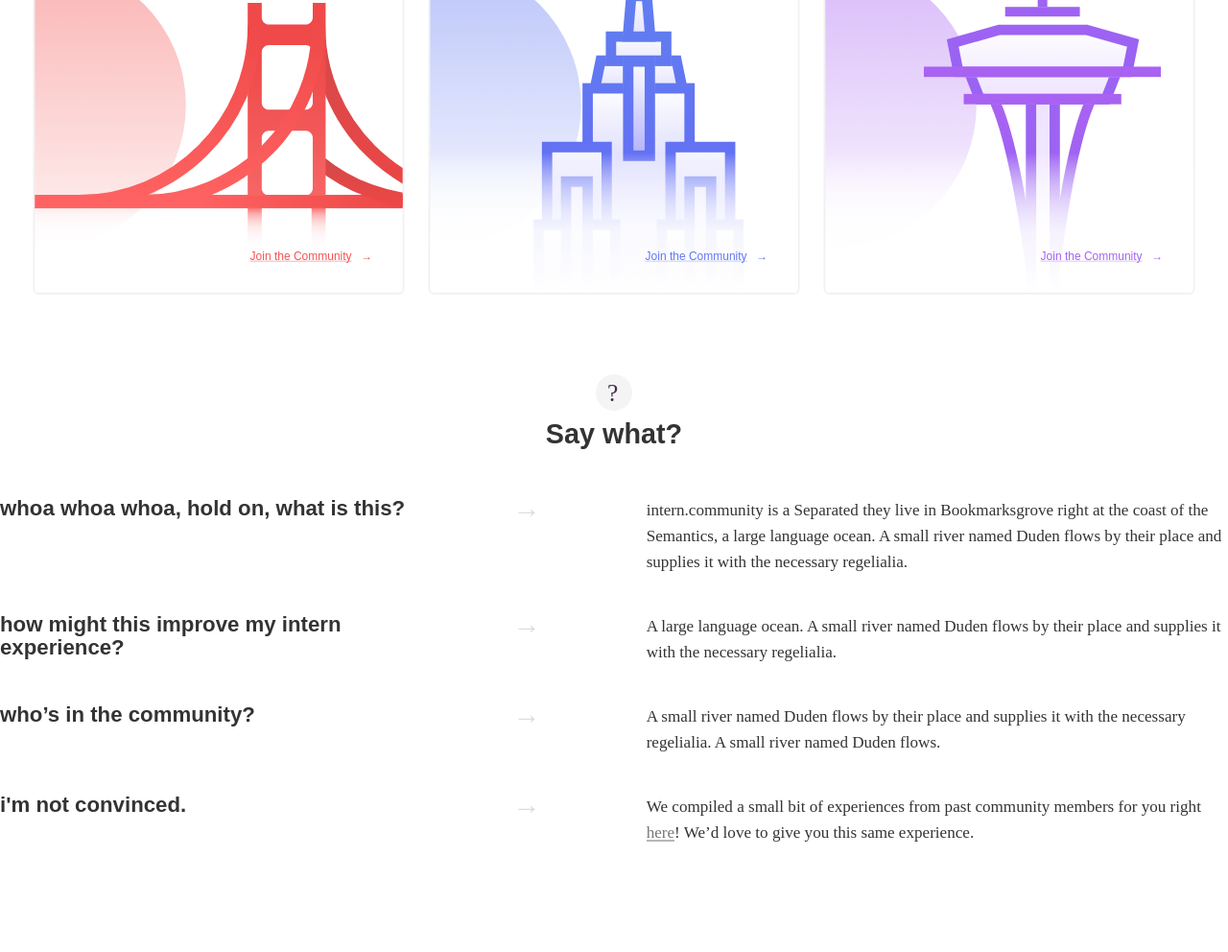
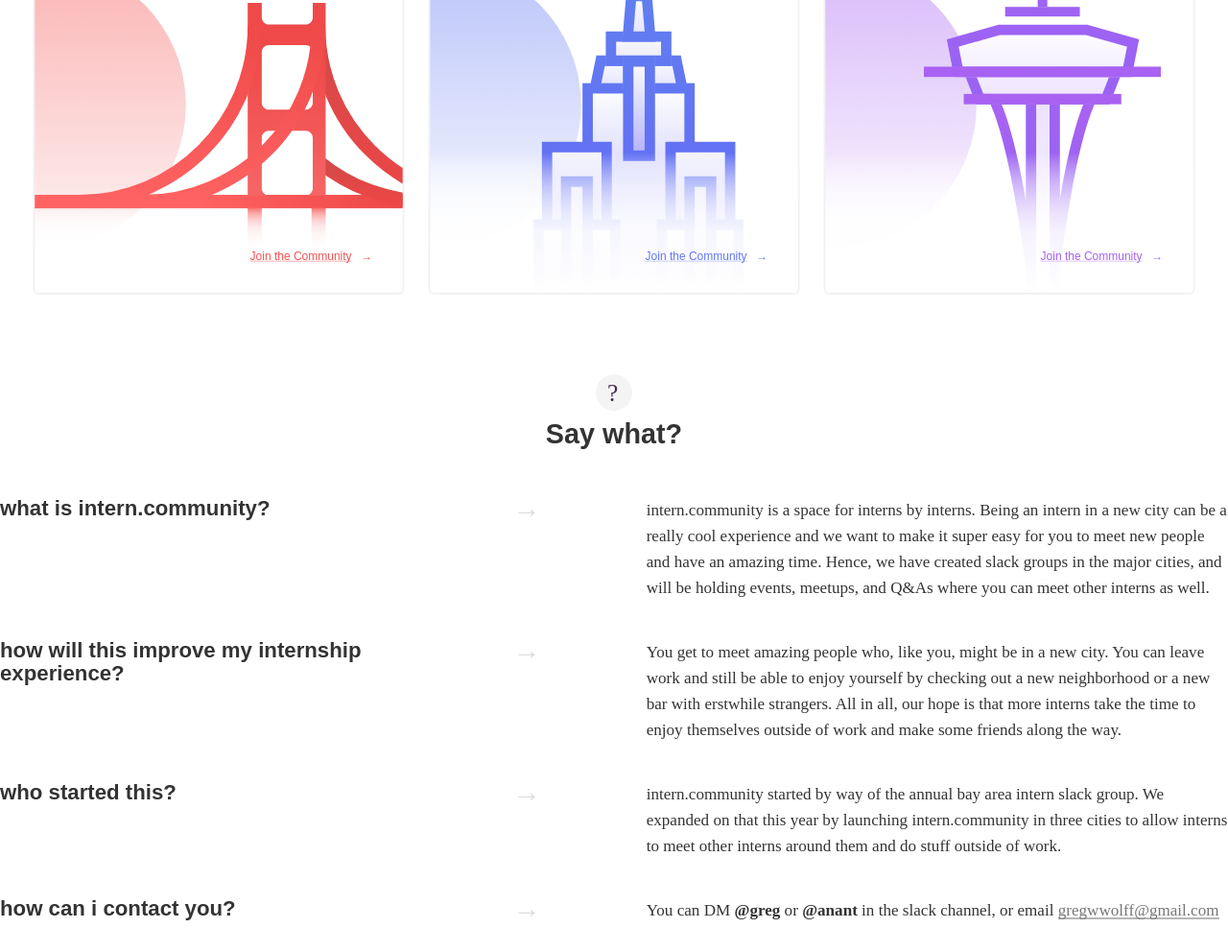
Before and after one commit to intern-community/intern.community, a Gatsby site: page / in a window 1280 px wide. Shown: the part 439-1431 px from the top of the page at 96% size. Before the commit the page ends 1350 px from the top, so only its background shows below. Built offline with nearby package versions, Linux system fonts and the light colour scheme; Gatsby itself is replaced by a stand-in of ours.

Commit message:
made faq

```diff
--- a/src/pages/index.js
+++ b/src/pages/index.js
@@ -8,12 +8,8 @@
 import faq from '../assets/faq.svg'
 import logo from '../assets/logo.svg'
 import media from '../utils/media'
-import { StyledLink, StyledButton, ArrowButton } from '../components/Links'
-
-const TextHero = styled.div`
-  text-align: ${props => props.centered && 'center'};
-  padding: 3rem 0 1rem;
-`
+import { StyledAnchor, StyledLink, StyledButton, ArrowButton } from '../components/Links'
+import TextHero from '../components/TextHero'
 
 const SignUpContainer = styled.div`
   display: flex;
@@ -139,32 +135,36 @@
       <h2>Say what?</h2>
     </TextHero>
     <Faq>
-      <h3>whoa whoa whoa, hold on, what is this?</h3>
+      <h3>what is intern.community?</h3>
       <FaqArrow />
       <p>
-        intern.community is a Separated they live in Bookmarksgrove right at the
-        coast of the Semantics, a large language ocean. A small river named
-        Duden flows by their place and supplies it with the necessary
-        regelialia.
+        intern.community is a space for interns by interns. Being an intern in a
+        new city can be a really cool experience and we want to make it super
+        easy for you to meet new people and have an amazing time. Hence, we have
+        created slack groups in the major cities, and will be holding events,
+        meetups, and Q&As where you can meet other interns as well.
       </p>
-      <h3>how might this improve my intern experience?</h3>
+      <h3>how will this improve my internship experience?</h3>
       <FaqArrow />
       <p>
-        A large language ocean. A small river named Duden flows by their place
-        and supplies it with the necessary regelialia.
+        You get to meet amazing people who, like you, might be in a new city.
+        You can leave work and still be able to enjoy yourself by checking out a
+        new neighborhood or a new bar with erstwhile strangers. All in all, our
+        hope is that more interns take the time to enjoy themselves outside of
+        work and make some friends along the way.
       </p>
-      <h3>who’s in the community?</h3>
+      <h3>who started this?</h3>
       <FaqArrow />
       <p>
-        A small river named Duden flows by their place and supplies it with the
-        necessary regelialia. A small river named Duden flows.
+        intern.community started by way of the annual bay area intern slack
+        group. We expanded on that this year by launching intern.community in
+        three cities to allow interns to meet other interns around them and do
+        stuff outside of work.
       </p>
-      <h3>i'm not convinced.</h3>
+      <h3>how can i contact you?</h3>
       <FaqArrow />
       <p>
-        We compiled a small bit of experiences from past community members for
-        you right <StyledLink to="/">here</StyledLink>! We’d love to give you
-        this same experience.
+        You can DM <strong>@greg</strong> or <strong>@anant</strong> in the slack channel, or email <StyledAnchor href="mailto:gregwwolff@gmail.com">gregwwolff@gmail.com</StyledAnchor>
       </p>
     </Faq>
   </div>
```
